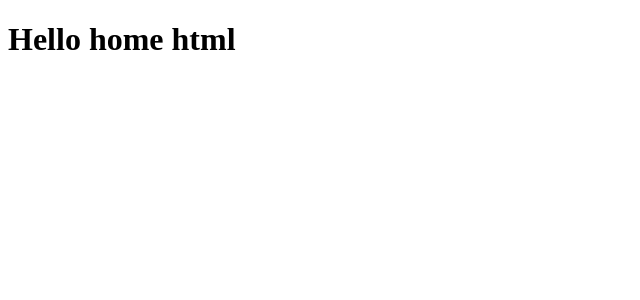
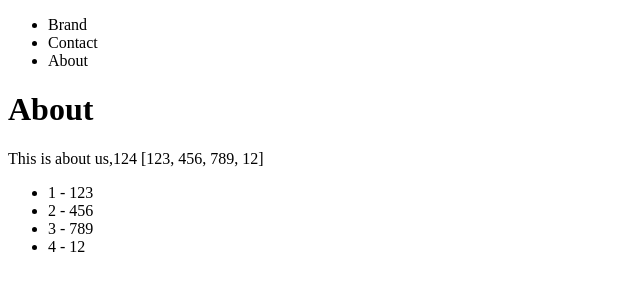
Before and after one commit to chagy/django-try, a Django app: page /about/ in a window 1280 px wide. Shown: the top 300 px of the page, without its empty margins (0-640 px from the left). Run offline with Django 3.2, Linux system fonts and the light colour scheme.

Commit message:
Tag html

```diff
--- a/page/views.py
+++ b/page/views.py
@@ -8,7 +8,12 @@ def home_view(request,*args, **kwargs):
 
 def about_view(request,*args, **kwargs):
     # return HttpResponse('<h1>Hello Aboute</h1>')
-    return render(request,"about.html",{})
+    my_context = {
+        "my_text": "This is about us",
+        "my_number": 124,
+        "my_list": [123,456,789,12]
+    }
+    return render(request,"about.html",my_context)
 
 def contact_view(request,*args, **kwargs):
     # return HttpResponse('<h1>Hello Contact</h1>')
--- a/templates/about.html
+++ b/templates/about.html
@@ -1,11 +1,17 @@
-<!DOCTYPE html>
-<html lang="en">
-<head>
-    <meta charset="UTF-8">
-    <meta name="viewport" content="width=device-width, initial-scale=1.0">
-    <title>About</title>
-</head>
-<body>
-    <h1>About</h1>
-</body>
-</html>
+{% extends 'base.html' %}
+
+{% block content %}
+
+<h1>About</h1>
+
+<p>
+    {{ my_text }},{{ my_number }}
+    {{ my_list }}
+</p>
+<ul>
+{% for list in my_list %}
+    <li>{{ forloop.counter }} - {{ list }}</li>
+{% endfor %}
+</ul>
+
+{% endblock content %}
--- /dev/null
+++ b/templates/base.html
@@ -0,0 +1,14 @@
+<!DOCTYPE html>
+<html lang="en">
+<head>
+    <meta charset="UTF-8">
+    <meta name="viewport" content="width=device-width, initial-scale=1.0">
+    <title>Try Django</title>
+</head>
+<body>
+    {% include 'navbar.html' %}
+
+    {% block content %}
+    {% endblock content %}
+</body>
+</html>
--- a/templates/home.html
+++ b/templates/home.html
@@ -1,11 +1,5 @@
-<!DOCTYPE html>
-<html lang="en">
-<head>
-    <meta charset="UTF-8">
-    <meta name="viewport" content="width=device-width, initial-scale=1.0">
-    <title>Document</title>
-</head>
-<body>
-    <h1>Hello home html</h1>
-</body>
-</html>
+{% extends 'base.html' %}
+
+{% block content %}
+    <h1>Home</h1>
+{% endblock content %}
--- /dev/null
+++ b/templates/navbar.html
@@ -0,0 +1,7 @@
+<nav>
+    <ul>
+        <li>Brand</li>
+        <li>Contact</li>
+        <li>About</li>
+    </ul>
+</nav>
--- a/trydjango/urls.py
+++ b/trydjango/urls.py
@@ -20,7 +20,7 @@ from page.views import home_view,about_view,contact_view,social_view
 
 urlpatterns = [
     path('',home_view,name='home'),
-    path('about/',home_view,name="about"),
+    path('about/',about_view,name="about"),
     path('contact/',contact_view,name="contact"),
     path('social/',social_view,name="social"),
     path('admin/', admin.site.urls),
```
Also changed, not shown: templates/contact.html (+7 -11 lines).
